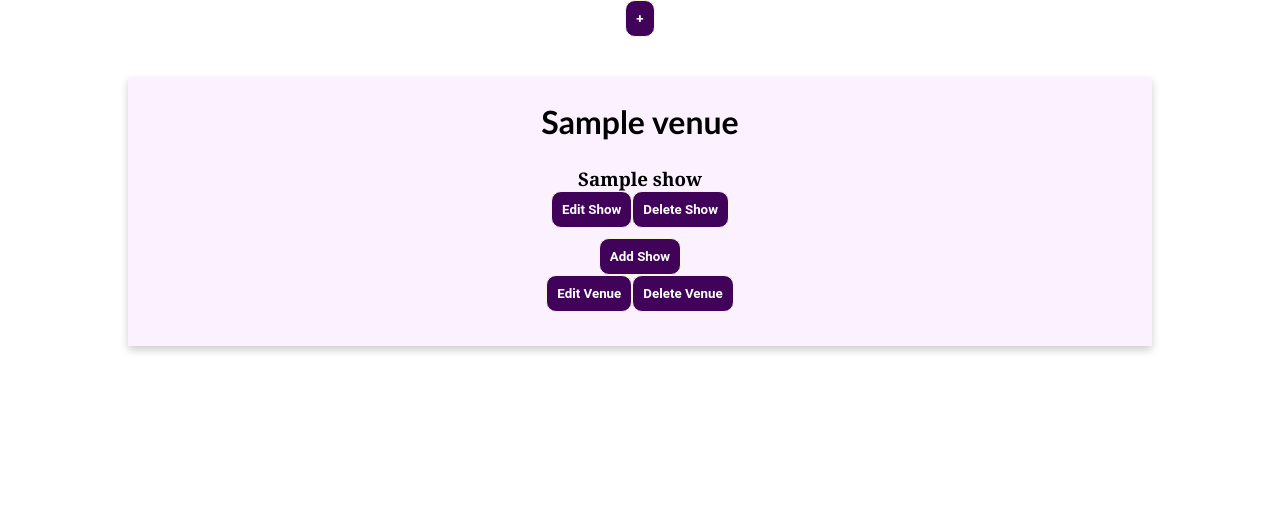
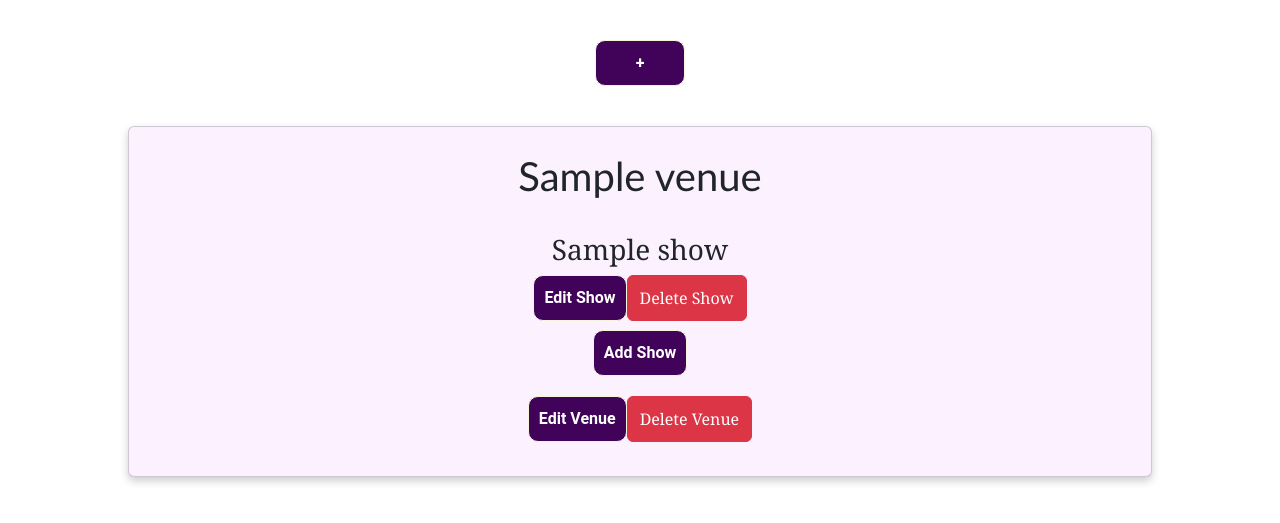
Before and after one commit to angela2001/iit_project, a Flask app: page /admin_home in a window 1280 px wide. Shown: the top 523 px of the page. Run offline with Flask 2, Linux system fonts and the light colour scheme; tables that the repository leaves empty hold one stand-in row (values such as "Sample post").

Commit message:
deletion implemented for shows and venues

```diff
--- a/project/app.py
+++ b/project/app.py
@@ -231,7 +231,6 @@ def editShow(show_id):
     if request.method == 'GET':
         return render_template('edit_show.html',show_id=show_id)
     if request.method == 'POST':
-        show_id=show_id
         show_name = request.form['show_name']
         rating = request.form['rating']
         price=request.form['price']
@@ -249,6 +248,24 @@ def editShow(show_id):
         venues = cur.fetchall()
         return redirect('/admin_home')
 
+@app.route('/admin/delete_show/<sid>',methods=['GET'])
+def deleteShow(sid):
+    conn = sqlite3.connect("database.sqlite3")
+    cur = conn.cursor()
+    sql="""DELETE FROM shows WHERE show_id=?"""
+    cur.execute(sql,(sid,))
+    conn.commit()
+    return redirect('/admin_home')
+
+@app.route('/admin/delete_venue/<venue_id>',methods=['GET'])
+def deleteVenue(venue_id):
+    conn = sqlite3.connect("database.sqlite3")
+    cur = conn.cursor()
+    sql="""DELETE FROM venue WHERE venue_id=?"""
+    cur.execute(sql,(venue_id,))
+    conn.commit()
+    return redirect('/admin_home')
+
 # @app.route('/book_ticket',methods=['GET','POST'])
 # def bookTicket():
 
--- a/project/static/style.css
+++ b/project/static/style.css
@@ -224,7 +224,7 @@ a {
   margin: auto;
   text-align: center;
   font-family: arial;
-  margin-top:5vh;
+  margin-bottom:5vh;
   padding: 3vh;
   padding-top: 0;
 }
@@ -243,4 +243,13 @@ a {
 .addVenue{
 width: 7%;
 margin-top: 5vh;
+margin-bottom: 5vh;
 }
+
+.manageVenues{
+  display: flex;
+  min-width:100%;
+  justify-content: center;
+  margin-top: 2%;
+  margin-bottom: 1%;
+}
--- a/project/templates/admin_home.html
+++ b/project/templates/admin_home.html
@@ -3,6 +3,8 @@
 
 <head>
     <meta charset="UTF-8" name="viewport" content="width=device-width, initial-scale=1">
+    <link href="https://cdn.jsdelivr.net/npm/bootstrap@5.3.0-alpha2/dist/css/bootstrap.min.css" rel="stylesheet" integrity="sha384-aFq/bzH65dt+w6FI2ooMVUpc+21e0SRygnTpmBvdBgSdnuTN7QbdgL+OapgHtvPp" crossorigin="anonymous">
+<script src="https://cdn.jsdelivr.net/npm/bootstrap@5.3.0-alpha2/dist/js/bootstrap.bundle.min.js" integrity="sha384-qKXV1j0HvMUeCBQ+QVp7JcfGl760yU08IQ+GpUo5hlbpg51QRiuqHAJz8+BrxE/N" crossorigin="anonymous"></script>
     <link rel="stylesheet" href="/static/style.css">
     <title>{% block title %} {% endblock %}</title>
 </head>
@@ -11,7 +13,7 @@
     {% block body %}
 
     <div class="admin_home">
-    <a href="/admin/add_venue"><button>+</button></a>
+    <a href="/admin/add_venue"><button class="addVenue">+</button></a>
     {% for venue_id,value in venueDict.items() %}
     <div class="card">
         <h1>{{value[0]}}</h1>
@@ -21,16 +23,61 @@
         </div>
         {% endif %}
         {% for show in value[1] %}
+        {% set sid = show[2] %}
         <h3>{{show[0]}}</h3>
         <div class="manageShows">
             <a href="/admin/edit_show/{{show[2]}}"><button>Edit Show</button></a>
-            <button>Delete Show</button>
+            <button type="button" class="btn btn-danger" data-bs-toggle="modal" data-bs-target="#confirmModal-{{sid}}">
+                Delete Show
+              </button>
+
+              <!-- Modal -->
+              <div class="modal fade" id="confirmModal-{{sid}}" tabindex="-1" aria-labelledby="confirmModalLabel" aria-hidden="true">
+                <div class="modal-dialog">
+                  <div class="modal-content">
+                    <div class="modal-header">
+                      <h5 class="modal-title" id="confirmModalLabel-{{sid}}">Confirm Delete</h5>
+                      <button type="button" class="btn-close" data-bs-dismiss="modal" aria-label="Close"></button>
+                    </div>
+                    <div class="modal-body">
+                      Are you sure you want to delete this show?
+                    </div>
+                    <div class="modal-footer">
+                      <button type="button" class="btn btn-secondary" data-bs-dismiss="modal">Close</button>
+                      <a href="/admin/delete_show/{{sid}}" style="color: #fff;"><button class="btn btn-danger" role="button">Delete</button></a>
+                    </div>
+                  </div>
+                </div>
+              </div>
+            <!-- <button>Delete Show</button> -->
         </div>
         {% endfor %}
         <a href='/admin/add_show'><button>Add Show</button></a>
-        <div class="manageShows">
-            <a href='/admin/edit_venue/{{venue_id}}'><button>Edit Venue</button></p></a>
-            <button>Delete Venue</button></p>
+        <div class="manageVenues">
+            <a href='/admin/edit_venue/{{venue_id}}'><button>Edit Venue</button></a>
+
+            <button type="button" class="btn btn-danger" data-bs-toggle="modal" data-bs-target="#confirmModalVenue-{{venue_id}}">
+                Delete Venue
+              </button>
+
+              <!-- Modal -->
+              <div class="modal fade" id="confirmModalVenue-{{venue_id}}" tabindex="-1" aria-labelledby="confirmModalLabelVenue" aria-hidden="true">
+                <div class="modal-dialog">
+                  <div class="modal-content">
+                    <div class="modal-header">
+                      <h5 class="modal-title" id="confirmModalLabelVenue-{{venue_id}}">Confirm Delete</h5>
+                      <button type="button" class="btn-close" data-bs-dismiss="modal" aria-label="Close"></button>
+                    </div>
+                    <div class="modal-body">
+                      Are you sure you want to delete this Venue?
+                    </div>
+                    <div class="modal-footer">
+                      <button type="button" class="btn btn-secondary" data-bs-dismiss="modal">Close</button>
+                      <a href="/admin/delete_venue/{{venue_id}}" style="color: #fff;"><button class="btn btn-danger" role="button">Delete</button></a>
+                    </div>
+                  </div>
+                </div>
+              </div>
         </div>
     </div>
     {% endfor %}
--- a/project/templates/base.html
+++ b/project/templates/base.html
@@ -2,6 +2,7 @@
 <html lang="en">
     <head>
         <meta charset = "UTF-8" name="viewport" content = "width=device-width, initial-scale=1">
+        <link href="{{ url_for('static', filename='css/bootstrap.min.css') }}" rel="stylesheet">
         <link rel="stylesheet" href="/static/style.css">
         <title>{% block title %} {% endblock %}</title>
     </head>
```
